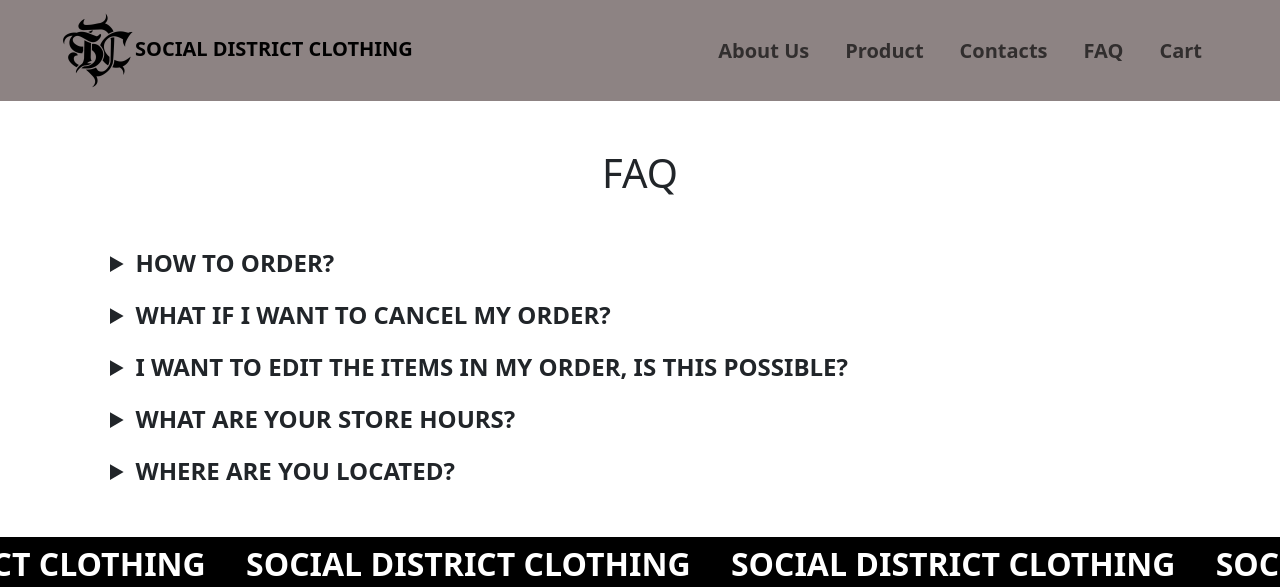
After one commit to Roblangbot/SDC, a Django app: page /faq/ in a window 1280 px wide. The commit adds this page. Shown: the top 587 px of the page. Run offline with Django 4.2, Linux system fonts and the light colour scheme; grey boxes are pictures that could not be loaded.

Commit message:
cart updated

```diff
--- /dev/null
+++ b/SDC/social_dc/context_processors.py
@@ -0,0 +1,5 @@
+# social_dc/context_processors.py
+def cart_items_processor(request):
+    return {
+        'cart_items': request.session.get('cart', [])
+    }
--- a/SDC/social_dc/static/styles/styles.css
+++ b/SDC/social_dc/static/styles/styles.css
@@ -170,3 +170,8 @@ footer{
 .image-option img.selected {
     border: 10px solid #0d6efd;
 }
+
+abel.active {
+    border: 2px solid #198754; /* Bootstrap success color */
+    background-color: #e9f8ef;
+  }
--- a/SDC/social_dc/templates/base.html
+++ b/SDC/social_dc/templates/base.html
@@ -30,7 +30,12 @@
                     <a class="nav-link" href="{% url "contacts" %}">Contacts</a>
                 </li>
                 <li class="nav-item">
-                  <a class="nav-link" href="{% url "cart" %}">Cart</a>
+                    <a class="nav-link" href="{% url "faq" %}">FAQ</a>
+                </li>
+                <li class="nav-item">
+                  <a class="nav-link" href="#" data-bs-toggle="offcanvas" data-bs-target="#cartSidebar" aria-controls="cartSidebar">
+                    Cart
+                  </a>
                 </li>
               </ul>
           </div>
@@ -76,6 +81,38 @@
       </div>
     </footer>
 
+    <div class="offcanvas offcanvas-end" tabindex="-1" id="cartSidebar" aria-labelledby="cartSidebarLabel">
+      <div class="offcanvas-header">
+        <h5 class="offcanvas-title" id="cartSidebarLabel">Your Cart</h5>
+        <button type="button" class="btn-close" data-bs-dismiss="offcanvas" aria-label="Close"></button>
+      </div>
+      <div class="offcanvas-body">
+        {% if cart_items %}
+            {% for item in cart_items %}
+                <div class="mb-3 border-bottom pb-2">
+                    <strong>{{ item.product_name }}</strong><br>  <!-- Corrected field names -->
+                    Size: {{ item.size }}<br>  <!-- Corrected field names -->
+                    Color: {{ item.color }}<br>  <!-- Corrected field names -->
+                    Quantity: {{ item.quantity }}<br>
+                    <span class="text-success">₱{{ item.price }}</span>
+
+                    <!-- Remove Button -->
+                    <form method="POST" action="{% url 'remove_from_cart' item.product_id item.size item.color %}">
+                        {% csrf_token %}
+                        <button type="submit" class="btn btn-danger btn-sm mt-2">Remove</button>
+                    </form>
+                </div>
+            {% endfor %}
+        {% else %}
+            <p>Your cart is empty.</p>
+        {% endif %}
+        <!-- Optionally, include a checkout button -->
+        {% comment %}
+        <a href="{% url 'checkout' %}" class="btn btn-primary w-100 mt-3">Checkout</a>
+        {% endcomment %}
+    </div>
+    </div>
+
     <script src="https://cdn.jsdelivr.net/npm/bootstrap@5.3.3/dist/js/bootstrap.bundle.min.js" integrity="sha384-YvpcrYf0tY3lHB60NNkmXc5s9fDVZLESaAA55NDzOxhy9GkcIdslK1eN7N6jIeHz" crossorigin="anonymous"></script>
 </body>
 </html>
--- /dev/null
+++ b/SDC/social_dc/templates/faq.html
@@ -0,0 +1,49 @@
+{% extends 'base.html' %}
+{% load static %}
+{% block title %} FAQ {% endblock %}
+{% block content %}
+
+    <div class="container-fluid">
+        <div class="container">
+            <h1 class="text-center mt-5 mb-3">FAQ</h1>
+        </div>
+        <div class="container-fluid">
+            <div class="container mx-auto w-90 my-5">
+                <div class="container m-3">
+                    <details>
+                        <summary class="fw-bold fs-4" >HOW TO ORDER?</summary>
+                        <p>Simply pick then fill up the order form with your valid email and contact number at https://www.sdc.com then go directly to the product section. Check your inbox for the order summary with your order number and payment instructions.</p>
+                    </details>
+                </div>
+                <div class="container m-3">
+                    <details>
+                        <summary class="fw-bold fs-4" >WHAT IF I WANT TO CANCEL MY ORDER?</summary>
+                        <p>You may email your request to sdc@gmail.com. However, please note that this is subject for approval and may only be approved if your order is still at the "PENDING" phase, and has not yet been processed.
+                        <br><br>
+                        Unfortunately, if the order has already been marked as "PROCESSED", we are unable to cancel it. This also means that the invoice is final and can no longer be modified</p>
+                    </details>
+                </div>
+                <div class="container m-3">
+                    <details>
+                        <summary class="fw-bold fs-4" >I WANT TO EDIT THE ITEMS IN MY ORDER, IS THIS POSSIBLE?</summary>
+                        <p>All orders are final upon placement, we cannot modify the quantity and/or the item on your order.</p>
+                    </details>
+                </div>
+                <div class="container m-3">
+                    <details>
+                        <summary class="fw-bold fs-4" >WHAT ARE YOUR STORE HOURS?</summary>
+                        <p>Our operating hours at Divisoria, Manila are from 12:30 PM until 8:30 PM every day. On the other hand, our branch at Divisoria 999 Mall 2 ( Pasilio 2D-12 ) operates from 10:00 AM to 10:00 PM, offering extended hours for your convenience.</p>
+                    </details>
+                </div>
+                <div class="container m-3">
+                    <details>
+                        <summary class="fw-bold fs-4" >WHERE ARE YOU LOCATED?</summary>
+                        <p>Our Flagship store can be found at Divisoria 999 Mall 2 ( Pasilio 2D-12 ) Divisoria, Manila. You'll have no trouble locating us using Waze or Google Maps. Simply search for "Social District Clothing" and you'll be on your way!.</p>
+                    </details>
+                </div>
+            </div>
+
+        </div>
+    </div>
+
+{% endblock %}
--- a/SDC/social_dc/urls.py
+++ b/SDC/social_dc/urls.py
@@ -6,6 +6,7 @@ urlpatterns = [
     path('aboutus/', views.aboutus, name="aboutus"),
     path('product/', views.product, name="product"),
     path('contacts/', views.contacts, name="contacts"),
+    path('faq/', views.faq, name="faq"),
     path('cart/', views.cart, name="cart"),
     path('productPage/<int:productID>', views.productPage, name="productPage"),
     path('adminRegistration/', views.adminRegistration, name="register"),
@@ -18,5 +19,5 @@ urlpatterns = [
     path('variantCreation/', views.variantCreation, name="variantCreation"),
     path('analysis/', views.analysis, name="analysis"),
     path('add-to-cart/<int:productID>/', views.add_to_cart, name='add_to_cart'),
-
+    path('remove-from-cart/<int:product_id>/<str:size>/<str:color>/', views.remove_from_cart, name='remove_from_cart'),
 ]
--- a/SDC/social_dc/views.py
+++ b/SDC/social_dc/views.py
@@ -3,6 +3,7 @@ from django.shortcuts import render, redirect, get_object_or_404
 from .models import (ProductTable, BeigeTable, RedTable, BlueTable, GrayTable, BrownTable, YellowTable, WhiteTable, OrangeTable, PriceTable, SizeTable, ColorTable, OrderTable, SalesTable)
 from .forms import ProductForm, variantForm
 from django.utils import timezone
+from django.http import HttpResponseBadRequest, HttpResponseNotFound
 
 # Create your views here.
 
@@ -14,6 +15,9 @@ def adminLogin(request):
 
 def home(request):
     return render(request, 'index.html')
+
+def faq(request):
+    return render(request, 'faq.html')
 
 def aboutus(request):
     return render(request, 'about.html')
@@ -75,24 +79,67 @@ def productPage(request, productID):
     price = amount.amount if amount else 0
     size_variants = SizeTable.objects.all()
 
-    # Collect only existing color variants
+    # Initialize the list of color variants
     color_variants = []
+
+    # Adding the 'Black' color variant
+    black_color = ColorTable.objects.filter(colorName__iexact="Black").first()
+    if black_color:
+        color_variants.append({
+            'name': 'Black',
+            'image_url': product.productimage,
+            'id': black_color.colorid  # Color ID for Black from ColorTable
+        })
+
+    # Add other colors (Blue, Beige, Red, etc.) based on their IDs and images
     if product.blueid:
-        color_variants.append({'name': 'Blue', 'image_url': product.blueid.blueimage})
+        color_variants.append({
+            'name': 'Blue',
+            'image_url': product.blueid.blueimage,
+            'id': product.blueid.colorid  # Ensure that blueid has colorid field
+        })
     if product.beigeid:
-        color_variants.append({'name': 'Beige', 'image_url': product.beigeid.beigeimage})
+        color_variants.append({
+            'name': 'Beige',
+            'image_url': product.beigeid.beigeimage,
+            'id': product.beigeid.colorid  # Ensure that beigeid has colorid field
+        })
     if product.redid:
-        color_variants.append({'name': 'Red', 'image_url': product.redid.redimage})
+        color_variants.append({
+            'name': 'Red',
+            'image_url': product.redid.redimage,
+            'id': product.redid.colorid  # Ensure that redid has colorid field
+        })
     if product.grayid:
-        color_variants.append({'name': 'Gray', 'image_url': product.grayid.grayimage})
+        color_variants.append({
+            'name': 'Gray',
+            'image_url': product.grayid.grayimage,
+            'id': product.grayid.colorid  # Ensure that grayid has colorid field
+        })
     if product.whiteid:
-        color_variants.append({'name': 'White', 'image_url': product.whiteid.whiteimage})
+        color_variants.append({
+            'name': 'White',
+            'image_url': product.whiteid.whiteimage,
+            'id': product.whiteid.colorid  # Ensure that whiteid has colorid field
+        })
     if product.brownid:
-        color_variants.append({'name': 'Brown', 'image_url': product.brownid.brownimage})
+        color_variants.append({
+            'name': 'Brown',
+            'image_url': product.brownid.brownimage,
+            'id': product.brownid.colorid  # Ensure that brownid has colorid field
+        })
     if product.orangeid:
-        color_variants.append({'name': 'Orange', 'image_url': product.orangeid.orangeimage})
+        color_variants.append({
+            'name': 'Orange',
+            'image_url': product.orangeid.orangeimage,
+            'id': product.orangeid.colorid  # Ensure that orangeid has colorid field
+        })
     if product.yellowid:
-        color_variants.append({'name': 'Yellow', 'image_url': product.yellowid.yellowimage})
+        color_variants.append({
+            'name': 'Yellow',
+            'image_url': product.yellowid.yellowimage,
+            'id': product.yellowid.colorid  # Ensure that yellowid has colorid field
+        })
 
     return render(request, 'productPage.html', {
         'product': product,
@@ -103,55 +150,98 @@ def productPage(request, productID):
 
 def add_to_cart(request, productID):
     if request.method == 'POST':
-        size_id = request.POST.get('size_id')
-        color_name = request.POST.get('color')  # Get the selected color name
-        quantity = int(request.POST.get('quantity', 1))
+        # Get the size, color, and quantity from the form data
+        size_id = request.POST.get('sizeID')
+        color_id = request.POST.get('colorID')
+        quantity = request.POST.get('quantity')
 
-        # Fetch product and size
-        product = get_object_or_404(ProductTable, productid=productID)
-        size = get_object_or_404(SizeTable, sizeid=size_id)
+        # Ensure all required data is provided
+        if not size_id or not color_id or not quantity:
+            return HttpResponseBadRequest("Missing required data.")
 
-        # Fetch the correct color variant table based on the color selected
-        if color_name == 'Beige':
-            color_variant = get_object_or_404(BeigeTable)
-        elif color_name == 'Blue':
-            color_variant = get_object_or_404(BlueTable)
-        elif color_name == 'Brown':
-            color_variant = get_object_or_404(BrownTable)
-        elif color_name == 'Gray':
-            color_variant = get_object_or_404(GrayTable)
-        elif color_name == 'Orange':
-            color_variant = get_object_or_404(OrangeTable)
-        elif color_name == 'Red':
-            color_variant = get_object_or_404(RedTable)
-        elif color_name == 'White':
-            color_variant = get_object_or_404(WhiteTable)
-        elif color_name == 'Yellow':
-            color_variant = get_object_or_404(YellowTable)
-        # Add more conditions for other color variants (e.g., Gray, White, etc.)
+        # Retrieve the product from the database
+        try:
+            product = ProductTable.objects.get(productid=productID)
+        except ProductTable.DoesNotExist:
+            return HttpResponseNotFound("Product not found.")
 
-        # Create sales reference
-        sales = SalesTable.objects.create(saledate=timezone.now())
+        # Retrieve size and color from their respective tables
+        try:
+            size = SizeTable.objects.get(sizeid=size_id)
+        except SizeTable.DoesNotExist:
+            return HttpResponseNotFound("Size not found.")
 
-        # Create order entry
-        order = OrderTable.objects.create(
-            productid=product,
-            sizeid=size,
-            colorid=color_variant,  # Reference to the color variant image from the selected table
-            quantity=quantity,
-            salesid=sales
-        )
+        try:
+            color = ColorTable.objects.get(colorid=color_id)
+        except ColorTable.DoesNotExist:
+            return HttpResponseNotFound("Color not found.")
 
-        return redirect('cart_page')  # or your desired destination
-    else:
-        return redirect('productPage', productID=productID)
+        # Retrieve the price from PriceTable
+        price = PriceTable.objects.filter(priceid=1).first()  # You can adjust the priceID as needed
+        if price:
+            price_amount = price.amount
+        else:
+            return HttpResponseNotFound("Price not found.")
 
+        # Prepare the cart item to store in the session
+        cart_item = {
+            'product_id': product.productid,
+            'product_name': product.productname,  # Assuming product_name is a field in ProductTable
+            'size': size.size,  # Assuming size_name is a field in SizeTable
+            'color': color.colorName,  # Assuming color_name is a field in ColorTable
+            'quantity': quantity,
+            'price': price_amount  # Assuming price is a field in ProductTable or you can use the dynamic price logic
+        }
+
+        # Retrieve the current cart from the session or initialize an empty one
+        cart = request.session.get('cart', [])
+
+        # Check if the item is already in the cart, if so, update quantity
+        item_exists = False
+        for item in cart:
+            if item['product_id'] == cart_item['product_id'] and item['size'] == cart_item['size'] and item['color'] == cart_item['color']:
+                item['quantity'] = str(int(item['quantity']) + int(cart_item['quantity']))
+                item_exists = True
+                break
+
+        # If the item doesn't exist in the cart, add it
+        if not item_exists:
+            cart.append(cart_item)
+
+        # Save the updated cart to the session
+        request.session['cart'] = cart
+        request.session.save()
+
+        return redirect('cart')  # Redirect to cart page after adding the item
+
+    return HttpResponseBadRequest("Invalid method.")
+
+
+def remove_from_cart(request, product_id, size, color):
+    # Retrieve the cart from the session
+    cart = request.session.get('cart', [])
+
+    # Filter out the item to be removed based on product_id, size, and color
+    cart = [item for item in cart if not (item['product_id'] == int(product_id) and item['size'] == size and item['color'] == color)]
+
+    # Update the session with the new cart
+    request.session['cart'] = cart
+    request.session.save()
+
+    # Redirect back to the cart page
+    return redirect('cart')  # Replace 'cart' with the actual name of your cart page
+
+def cart(request):
+    cart_items = request.session.get('cart', [])
+    print("Cart items in session:", cart_items)  # Debugging
+
+    if not cart_items:
+        print("Cart is empty or data not found in session.")  # Debugging
+
+    return render(request, 'cart_debug.html', {'cart_items': cart_items})
 
 def contacts(request):
     return render(request, 'contacts.html')
-
-def cart(request):
-    return render(request, 'cart.html')
 
 def orderedItems(request):
     return render(request, 'orderItems.html')
@@ -167,7 +257,6 @@ def inventory(request):
 
 def analysis(request):
     return render(request, 'analysis.html')
-
 
 def variantCreation(request):
     if request.method == 'POST':
```
Also changed, not shown: SDC/SDC/settings.py (+7 -0 lines), SDC/social_dc/models.py (+10 -2 lines), SDC/social_dc/templates/cart.html (deleted, +0 -8 lines), SDC/social_dc/templates/cart_debug.html (added, +20 -0 lines), SDC/social_dc/templates/productPage.html (+34 -8 lines), SDC/social_dc/migrations/0002_itemstatustable_paymenttable_paystattable.py (added). Lines whose indentation alone changed are shown as unchanged.
